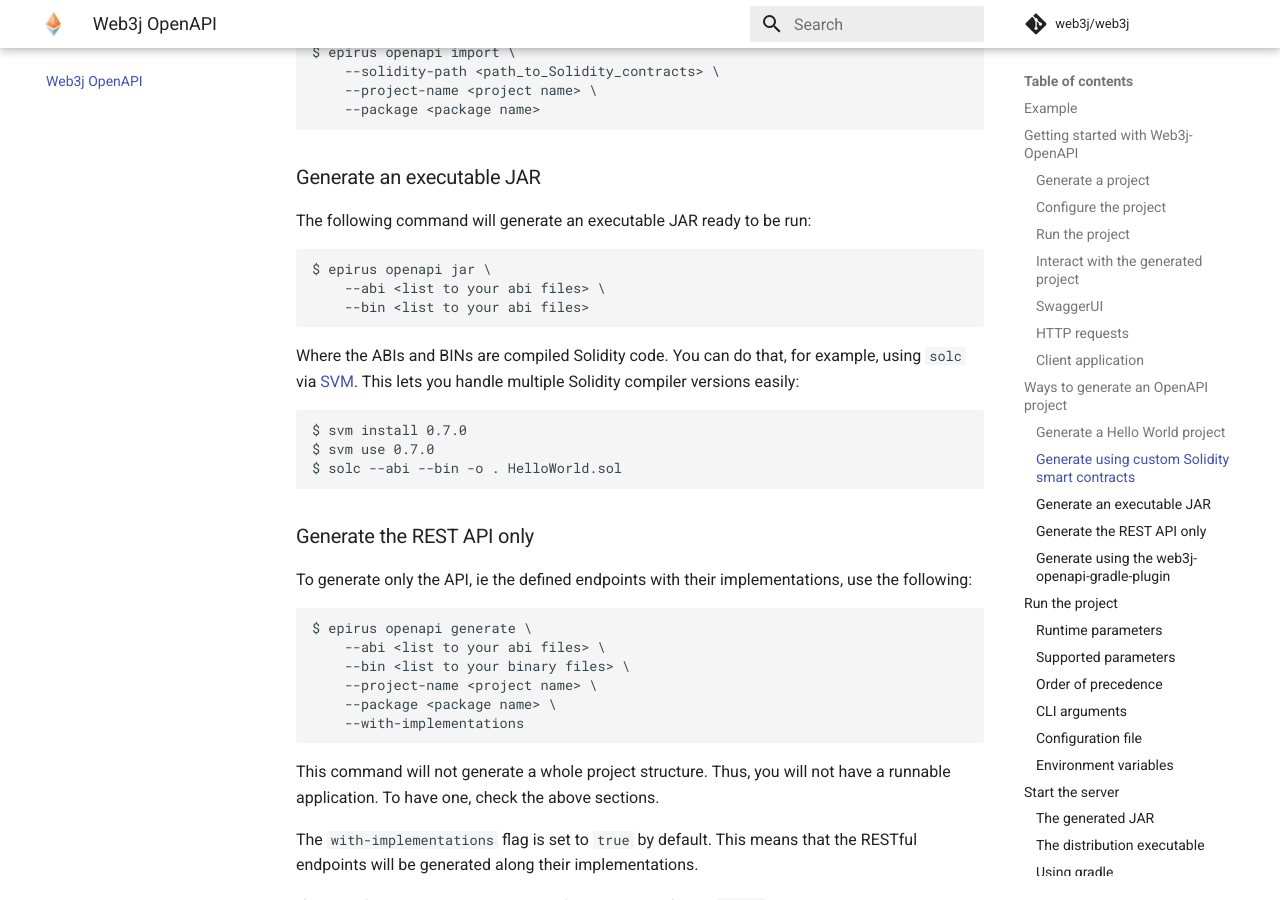
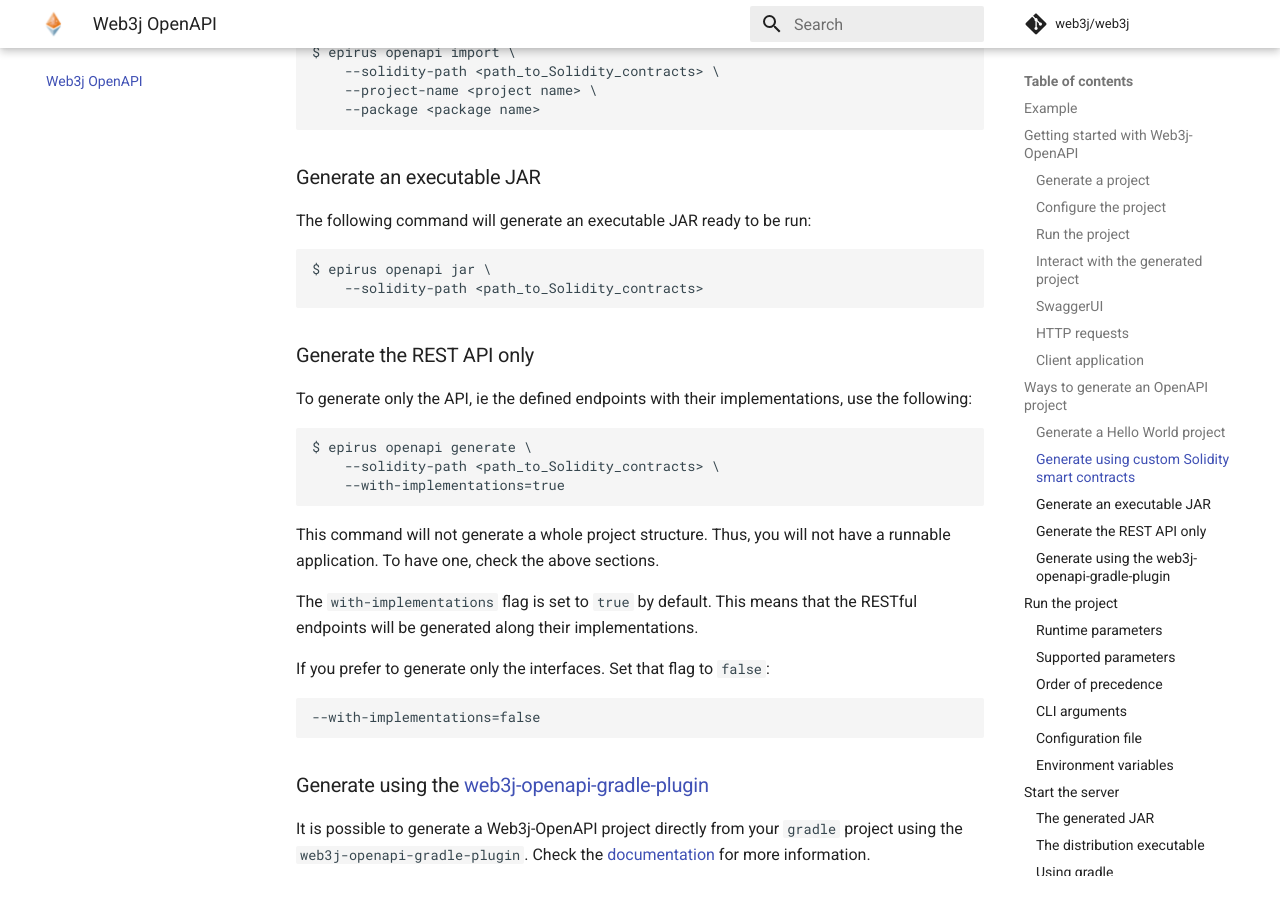
Before and after one commit to hyperledger/web3j-docs, an MkDocs documentation site: the page built from docs/web3j_openapi.md, in a window 1280 px wide and 900 px high, scrolled down 8520 px. Built offline with MkDocs 1.6.1 and Material for MkDocs 9.7.7, drawn with Linux system fonts in a browser that asks for light colours; comment, search, counter and statistics services are not loaded.

Commit message:
update openapi instructions for jar and generate

````diff
--- a/docs/web3j_openapi.md
+++ b/docs/web3j_openapi.md
@@ -303,18 +303,7 @@ $ epirus openapi import \
 The following command will generate an executable JAR ready to be run:
 ```
 $ epirus openapi jar \
-    --abi <list to your abi files> \
-    --bin <list to your abi files>
-```
-
-Where the ABIs and BINs are compiled Solidity code.
-You can do that, for example, using `solc` via [SVM](https://blog.web3labs.com/a-solidity-version-manager-using-sokt).
-This lets you handle multiple Solidity compiler versions easily:
-
-```
-$ svm install 0.7.0
-$ svm use 0.7.0
-$ solc --abi --bin -o . HelloWorld.sol
+    --solidity-path <path_to_Solidity_contracts>
 ```
 
 ### Generate the REST API only
@@ -324,11 +313,8 @@ use the following:
 
 ```
 $ epirus openapi generate \
-    --abi <list to your abi files> \
-    --bin <list to your binary files> \
-    --project-name <project name> \
-    --package <package name> \
-    --with-implementations
+    --solidity-path <path_to_Solidity_contracts> \
+    --with-implementations=true
 ```
 
 This command will not generate a whole project structure. Thus, you will not have a
````
